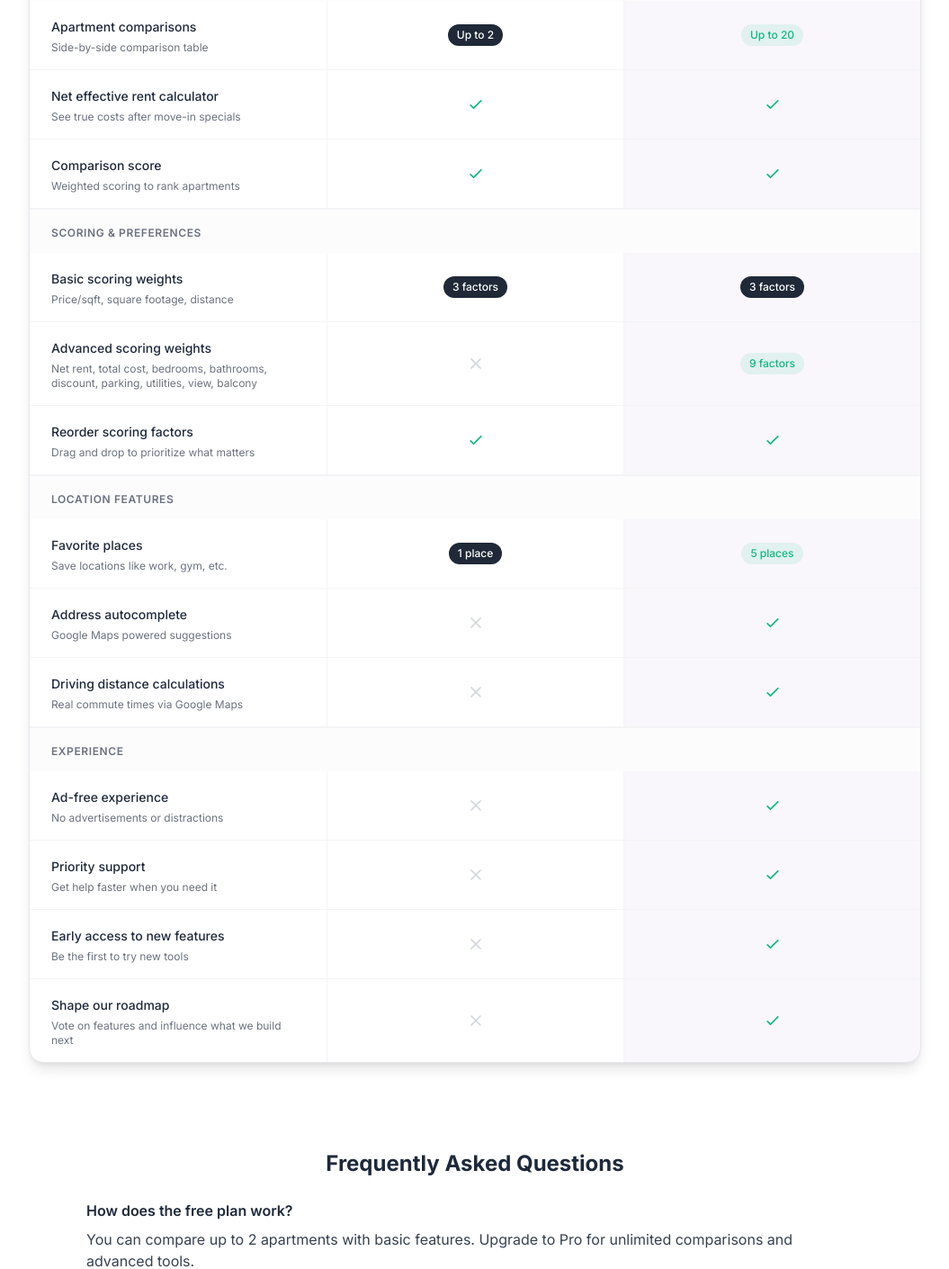
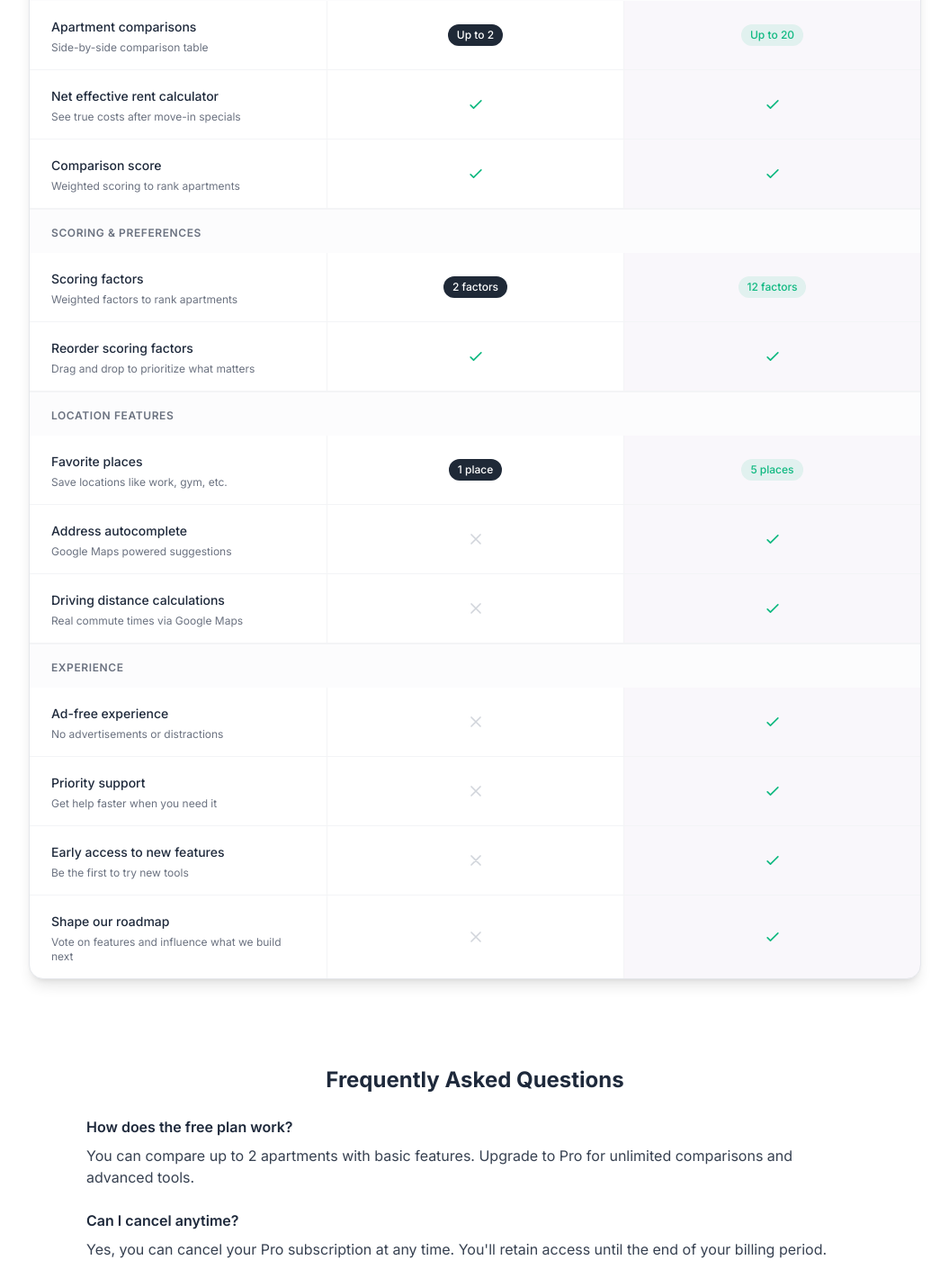
Before and after one commit to taivon/comparison-tools, a Django app: template apartments/templates/apartments/signup.html in a window 1280 px wide. Shown: the part 1332-2742 px from the top of the page at 90% size, without its empty margins (112-1167 px from the left). Run offline with Django 5.2, Linux system fonts and the light colour scheme; the template is opened without the code that fills it, so the values that code supplies are empty; some libraries are stand-ins or nearby versions.

Commit message:
Consolidate scoring factors into single row in Compare Plans
Replaced confusing "Basic scoring weights" (3 factors for both) and
"Advanced scoring weights" (X vs 9 factors) with a single clear row:
- Free: 2 factors (price, distance)
- Pro: 12 factors (all available)

🤖 Generated with [Claude Code](https://claude.com/claude-code)

Co-Authored-By: Claude <noreply@anthropic.com>

```diff
--- a/apartments/templates/apartments/signup.html
+++ b/apartments/templates/apartments/signup.html
@@ -396,33 +396,17 @@
                     <span class="section-label text-xs font-semibold text-gray-500 uppercase tracking-wider">Scoring & Preferences</span>
                 </div>
 
-                <!-- Basic Scoring Weights -->
+                <!-- Scoring Factors -->
                 <div class="grid grid-cols-3 border-b border-gray-100 hover:bg-gray-50/50 transition-colors">
                     <div class="px-6 py-4">
-                        <span class="text-sm text-gray-900 font-medium">Basic scoring weights</span>
-                        <p class="text-xs text-gray-500 mt-1">Price/sqft, square footage, distance</p>
+                        <span class="text-sm text-gray-900 font-medium">Scoring factors</span>
+                        <p class="text-xs text-gray-500 mt-1">Weighted factors to rank apartments</p>
                     </div>
                     <div class="px-6 py-4 flex items-center justify-center border-l border-gray-100">
-                        <span class="inline-flex items-center px-2.5 py-1 rounded-full text-xs font-medium bg-gray-800 !text-white">3 factors</span>
+                        <span class="inline-flex items-center px-2.5 py-1 rounded-full text-xs font-medium bg-gray-800 !text-white">2 factors</span>
                     </div>
                     <div class="px-6 py-4 flex items-center justify-center border-l border-gray-100 bg-brand-purple/5">
-                        <span class="inline-flex items-center px-2.5 py-1 rounded-full text-xs font-medium bg-gray-800 !text-white">3 factors</span>
-                    </div>
-                </div>
-
-                <!-- Advanced Scoring Weights -->
-                <div class="grid grid-cols-3 border-b border-gray-100 hover:bg-gray-50/50 transition-colors">
-                    <div class="px-6 py-4">
-                        <span class="text-sm text-gray-900 font-medium">Advanced scoring weights</span>
-                        <p class="text-xs text-gray-500 mt-1">Net rent, total cost, bedrooms, bathrooms, discount, parking, utilities, view, balcony</p>
-                    </div>
-                    <div class="px-6 py-4 flex items-center justify-center border-l border-gray-100">
-                        <svg class="w-5 h-5 text-gray-300" fill="none" stroke="currentColor" viewBox="0 0 24 24">
-                            <path stroke-linecap="round" stroke-linejoin="round" stroke-width="2" d="M6 18L18 6M6 6l12 12"></path>
-                        </svg>
-                    </div>
-                    <div class="px-6 py-4 flex items-center justify-center border-l border-gray-100 bg-brand-purple/5">
-                        <span class="inline-flex items-center px-2.5 py-1 rounded-full text-xs font-medium bg-brand-green/10 !text-brand-green dark:bg-brand-green/20 dark:!text-brand-green">9 factors</span>
+                        <span class="inline-flex items-center px-2.5 py-1 rounded-full text-xs font-medium bg-brand-green/10 !text-brand-green dark:bg-brand-green/20 dark:!text-brand-green">12 factors</span>
                     </div>
                 </div>
 
```
